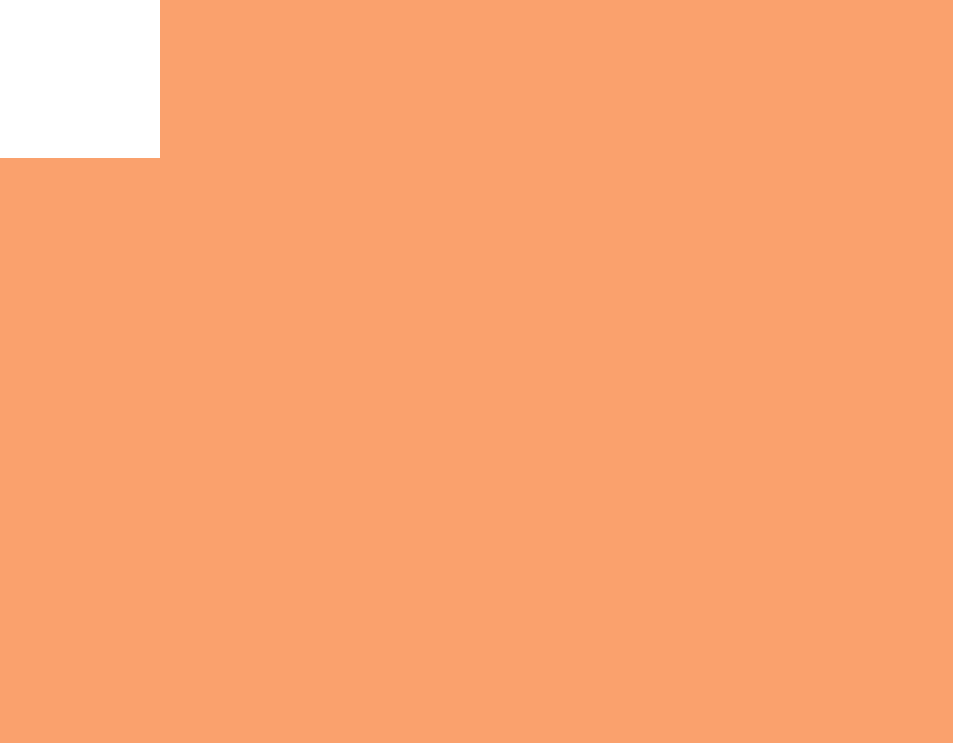
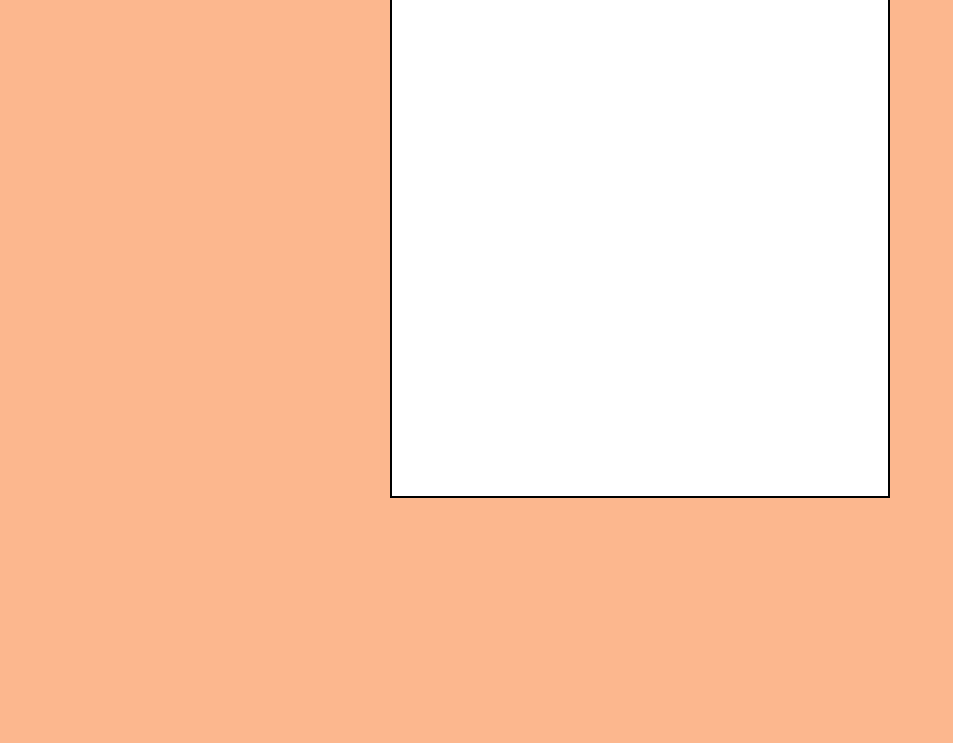
Before and after one commit to daniel-papp/odin-etch-a-sketch, a plain HTML site: page index.html in a window 1280 px wide. Shown: the part 57-800 px from the top of the page, without its empty margins (0-953 px from the left). Drawn offline with Linux system fonts and the light colour scheme.

Commit message:
Upgrade grid

```diff
--- a/script.js
+++ b/script.js
@@ -2,22 +2,32 @@
 
 // createGrid: creates a size x size grid for the pixels
 
-function createGrid(size) {
+// function createGrid(size) {
+//     const container = document.getElementById('container');
+//     for (let i = 0; i < size*size; i++) {
+//         const pixel = document.createElement('div');
+//         pixel.classList.add('pixel');
+//         container.appendChild(pixel);
+//     }
+// }
+
+
+function createFlexGrid(size) {
     const container = document.getElementById('container');
-    // const pixel = document.createElement('div');
-    // pixel.classList.add('pixel');
-    for (let i = 0; i < size*size; i++) {
-        const pixel = document.createElement('div');
-        pixel.classList.add('pixel');
-        container.appendChild(pixel);
+    for (let i = 0; i < size; i++) {
+        const row = document.createElement('div');
+        row.classList.add('grid-row');
+        container.appendChild(row);
+        for (let j = 0; j < size; j++) {
+            const pixel = document.createElement('div');
+            pixel.classList.add('pixel');
+            row.appendChild(pixel);
+        }
     }
 }
-
-
-
 
 
 // ------ Calling Functions ------
 
 const size = 16;
-createGrid(size);
+createFlexGrid(size);
--- a/style.css
+++ b/style.css
@@ -5,18 +5,26 @@
 }
 
 body {
-    background-color: rgb(250, 161, 109);
+    background-color: rgb(252, 183, 142);
 }
 
 #container {
-    display: grid;
-    grid-template-columns: repeat(16, auto);
-    column-gap: 0px;
-    width: 160px;
+    margin: auto;
+    width: 500px;
+    height: 500px;
+    display: flex;
+    flex-direction: column;
+    border: 2px solid black;
+}
+
+.grid-row {
+    width: 100%;
+    flex: 1;
+    display: flex;
 }
 
 .pixel {
-    width: 10px;
-    height: 10px;
+    flex: 1;
     background-color: #fff;
+    /* border: 1px solid red; */
 }
```
